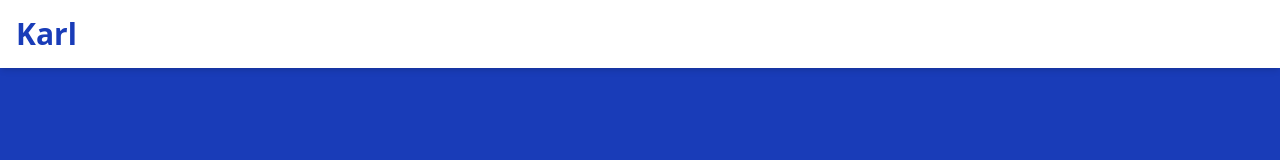
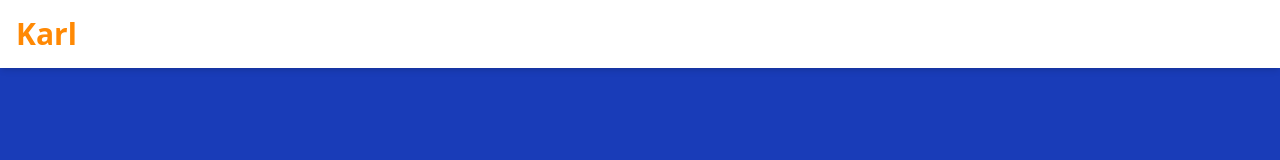
Before and after one commit to Captain-Carl-Larc/july-portifolio, a React (Vite) app: page / in a window 1280 px wide. Shown: the top 160 px of the page. Built offline with nearby package versions, Linux system fonts and the light colour scheme.

Commit message:
navbar color update

```diff
--- a/src/components/Navbar.tsx
+++ b/src/components/Navbar.tsx
@@ -1,8 +1,8 @@
 function Navbar() {
   return (
-    <nav className="bg-white shadow-md fixed w-full z-10 top-0 left-0 p-4">
+    <nav className="top-0 left-0 z-10 fixed bg-white shadow-md p-4 w-full">
       <div className="logo">
-        <h2 className="text-xl md:text-3xl font-bold text-blue-800">Karl</h2>
+        <h2 className="font-bold text-orange-400 text-xl md:text-3xl">Karl</h2>
       </div>
     </nav>
   );
```
